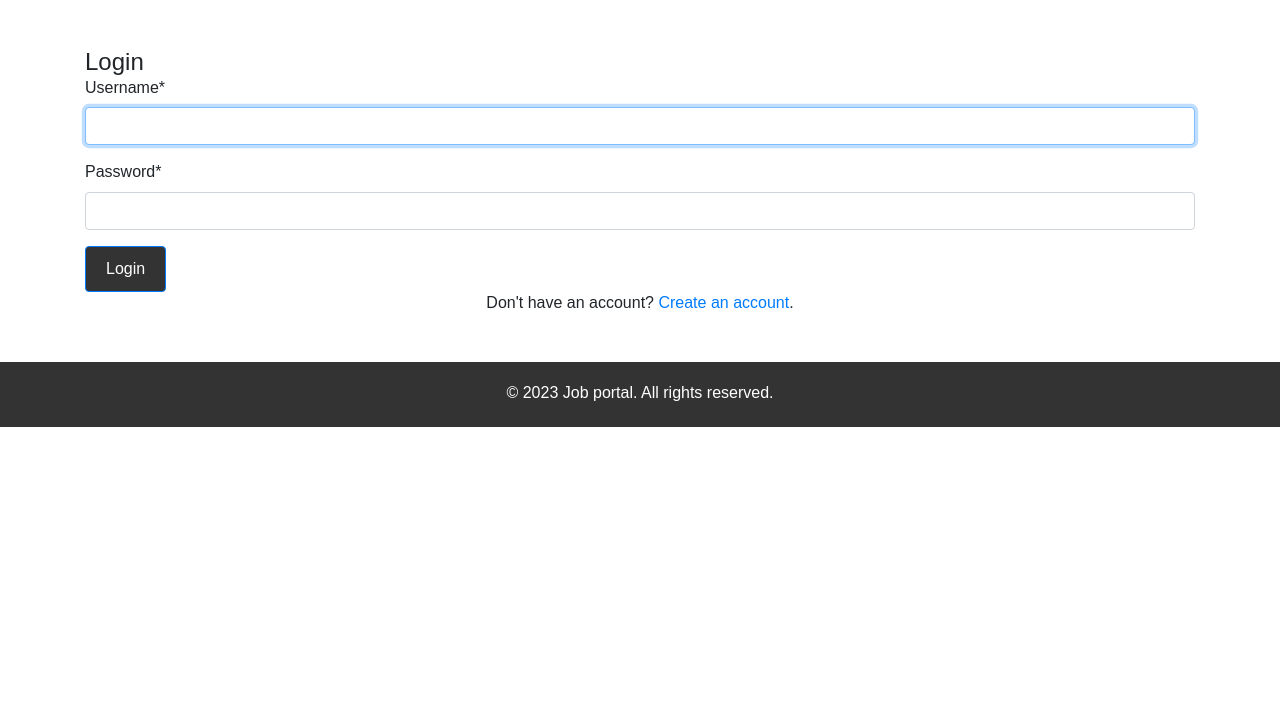
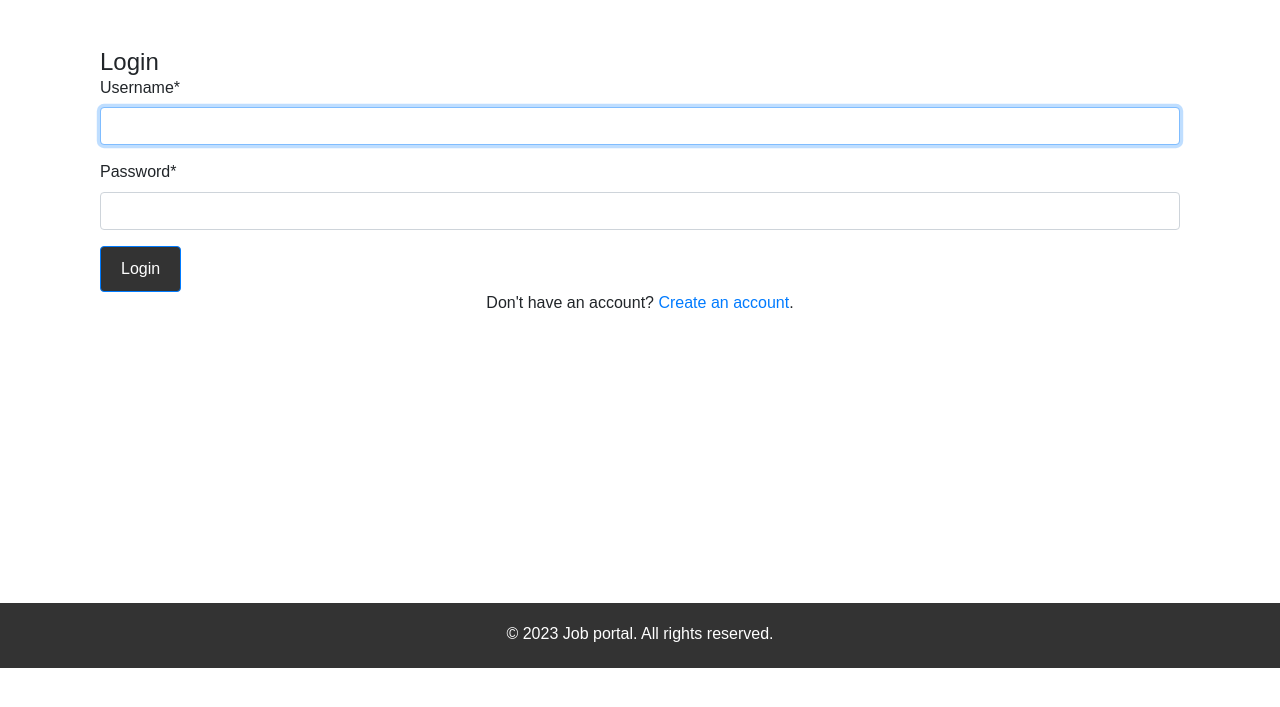
Before and after one commit to MyrHlorid/FinalProject, a Django app: page /login/ in a window 1280 px wide. Shown: the part 65-772 px from the top of the page. Run offline with Django 3.2, Linux system fonts and the light colour scheme; some libraries are stand-ins or nearby versions.

Commit message:
last commit

```diff
--- a/job_portal/templates/job_portal/login.html
+++ b/job_portal/templates/job_portal/login.html
@@ -3,8 +3,12 @@
 {% block content %}
 {% load static %}
 {% load crispy_forms_tags %}
-
-
+<style>
+  .container{
+    padding-bottom: 241px;
+  }
+</style>
+<div class="container">
   <div class="container py-5">
     <h1>Login</h1>
     <form method="POST">
@@ -14,5 +18,5 @@
     </form>
     <p class="text-center">Don't have an account? <a href="/register">Create an account</a>.</p>
   </div>
-
+</div>
 {% endblock %}
```
Also changed, not shown: db.sqlite3. Lines whose indentation alone changed are shown as unchanged.
